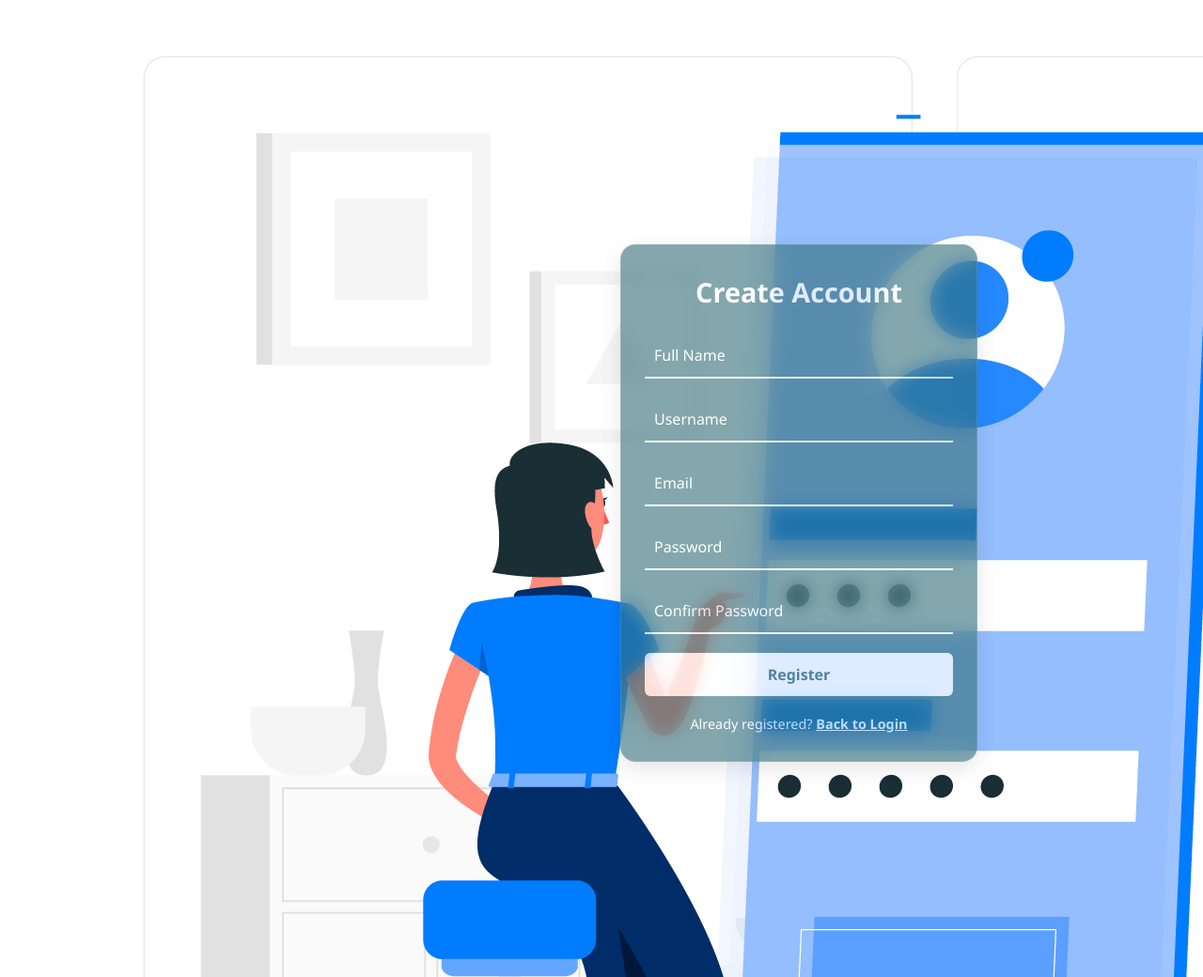
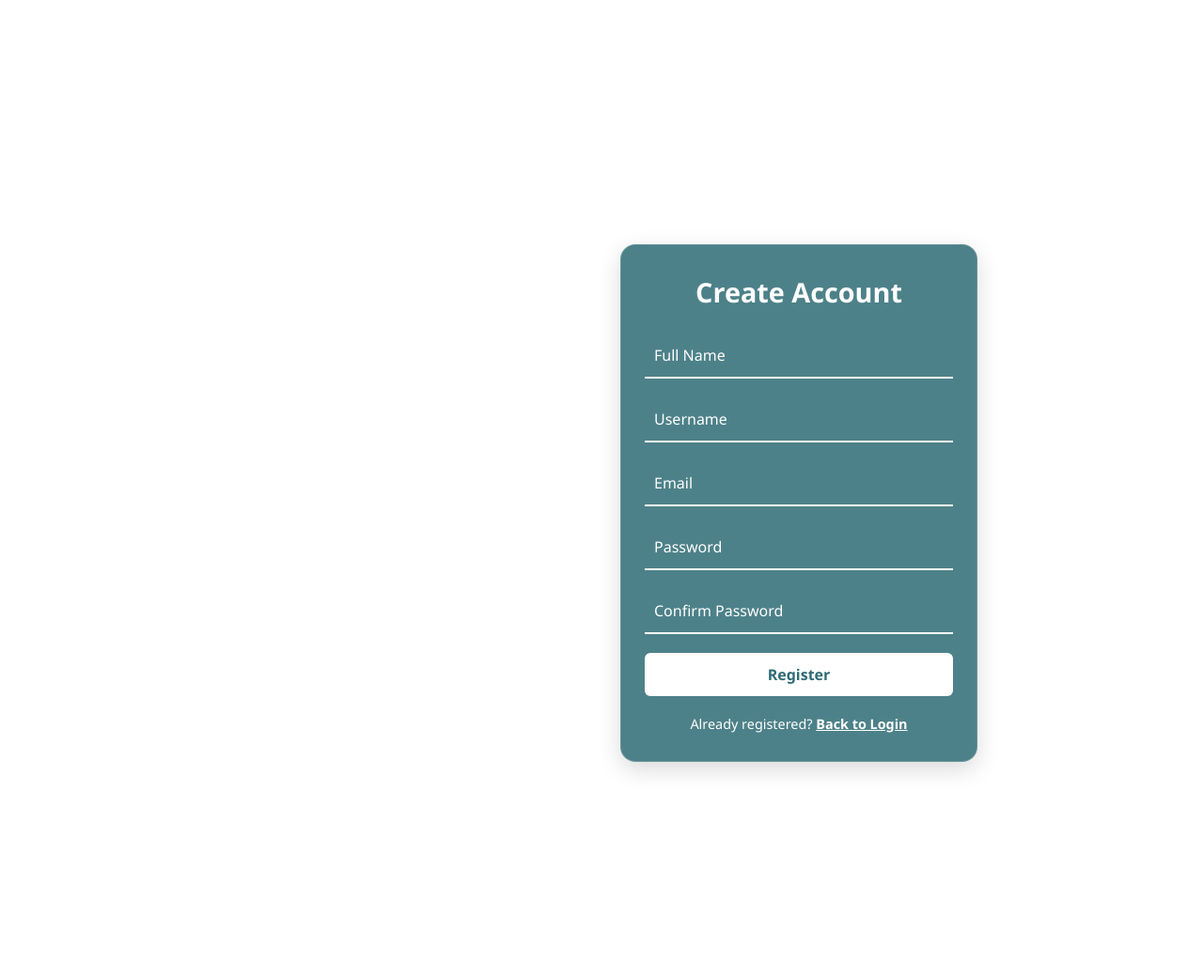
Before and after one commit to AmitVerma1575/Goal-G5, a plain HTML site: page login-file/create-account.html in a window 1280 px wide. Shown: the part 160-1200 px from the top of the page at 94% size. Drawn offline with Linux system fonts and the light colour scheme.

Commit message:
continue styling...

```diff
--- a/login-file/create-account.css
+++ b/login-file/create-account.css
@@ -7,24 +7,20 @@
 }
 
 body {
-background-image:url(../login-file/4957136.jpg);
-width: 100%;
-height: 100%;
-position: relative;
+  width: 100%;
   height: 100vh;
   display: flex;
   align-items: center;
   justify-content: center;
-
+  background-color: white; /* Set background to white */
 }
 
 .container {
-    position: absolute;
+  position: absolute;
   width: 100%;
   height: 100%;
   max-width: 420px;
   padding: 20px;
-
 }
 
 .form-box {
@@ -35,12 +31,11 @@ position: relative;
   position: relative;
   overflow: hidden;
   color: white;
-
 }
 
 .glass {
   background: rgba(46, 107, 117, 0.85);
-  opacity: .7;
+  opacity: 1; /* Set to full opacity so it appears solid on white background */
   backdrop-filter: blur(10px);
   border: 1px solid rgba(255, 255, 255, 0.15);
 }
```
